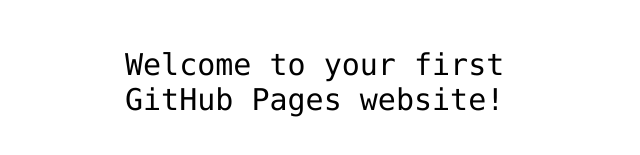
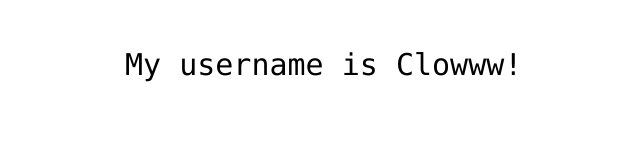
Before and after one commit to Clowww/hello-world, a plain HTML site: page index.html in a window 1280 px wide. Shown: the part 341-496 px from the top of the page, without its empty margins (315-955 px from the left). Drawn offline with Linux system fonts and the light colour scheme.

Commit message:
Update index.html

```diff
--- a/index.html
+++ b/index.html
@@ -12,7 +12,7 @@
 <img src="https://octodex.github.com/images/daftpunktocat-thomas.gif" id="octocat" alt="octocat-gif" />
 
 <!-- Change this code here by copy and pasting your template on line 15 -->
-<p>Welcome to your first GitHub Pages website!</p>
+<p>My username is Clowww!</p>
 
 </body>
 </html>
```
